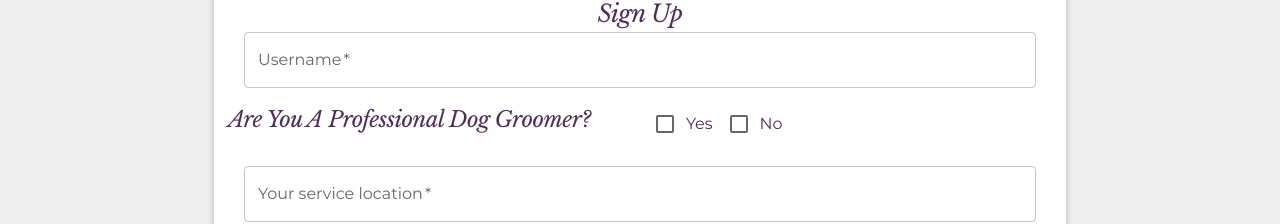
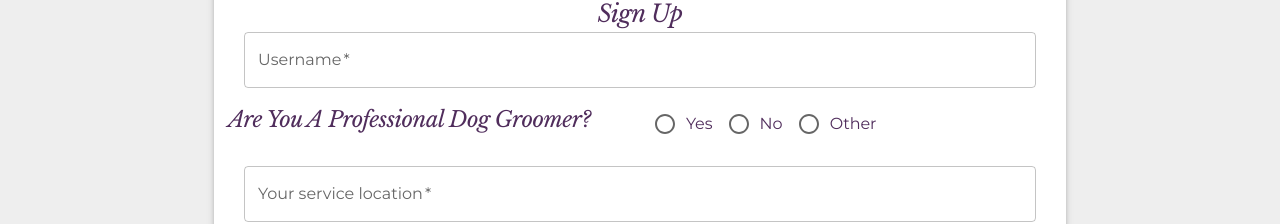
Before and after one commit to winny1212/client-frontend, a React (Create React App) app: page /register in a window 1280 px wide. Both pictures are taken after a click on the button "Don't Have An Account? Sign Up". Shown: the part 168-392 px from the top of the page. Built offline with nearby package versions, Linux system fonts and the light colour scheme.

Commit message:
revise the checkbox for only one selected function

```diff
--- a/src/views/register/Register.js
+++ b/src/views/register/Register.js
@@ -13,6 +13,10 @@ import {
   Checkbox,
   FormControlLabel,
   fabClasses,
+  FormControl,
+  RadioGroup,
+  FormLabel,
+  Radio,
 } from '@mui/material';
 import LockIcon from '@mui/icons-material/Lock';
 import useStyles from './styles';
@@ -127,16 +131,26 @@ export default function Register() {
                   >
                     Are you a professional dog groomer?
                   </Typography>
+                  <FormControl component="fieldset">
+                    <FormLabel component="legend"></FormLabel>
+                    <RadioGroup row name="row-radio-buttons-group">
                       <FormControlLabel
-                    color="secondary"
-                    control={<Checkbox />}
+                        value="Yes"
+                        control={<Radio />}
                         label="Yes"
                       />
                       <FormControlLabel
-                    color="secondary"
-                    control={<Checkbox />}
+                        value="No"
+                        control={<Radio />}
                         label="No"
                       />
+                      <FormControlLabel
+                        value="other"
+                        control={<Radio />}
+                        label="Other"
+                      />
+                    </RadioGroup>
+                  </FormControl>
                 </Grid>
 
                 <Input
```
Lines whose indentation alone changed are shown as unchanged.
